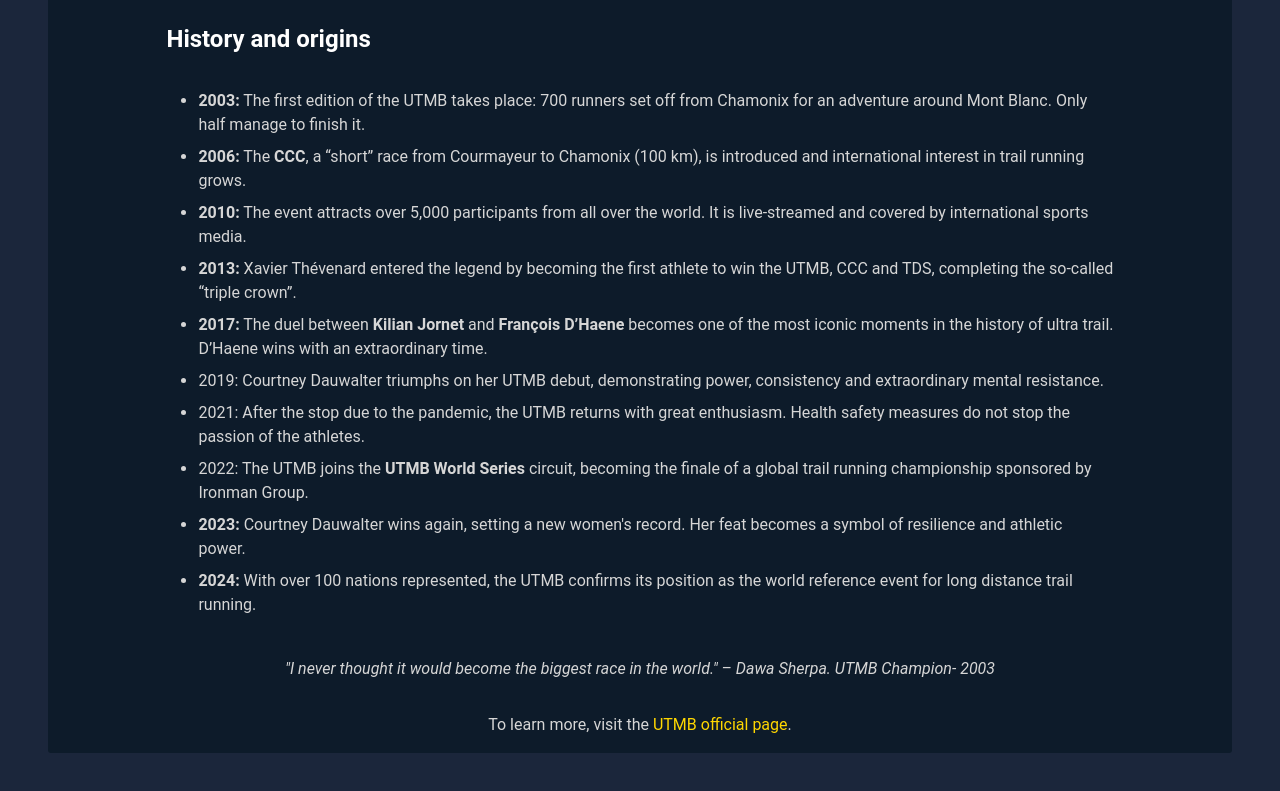
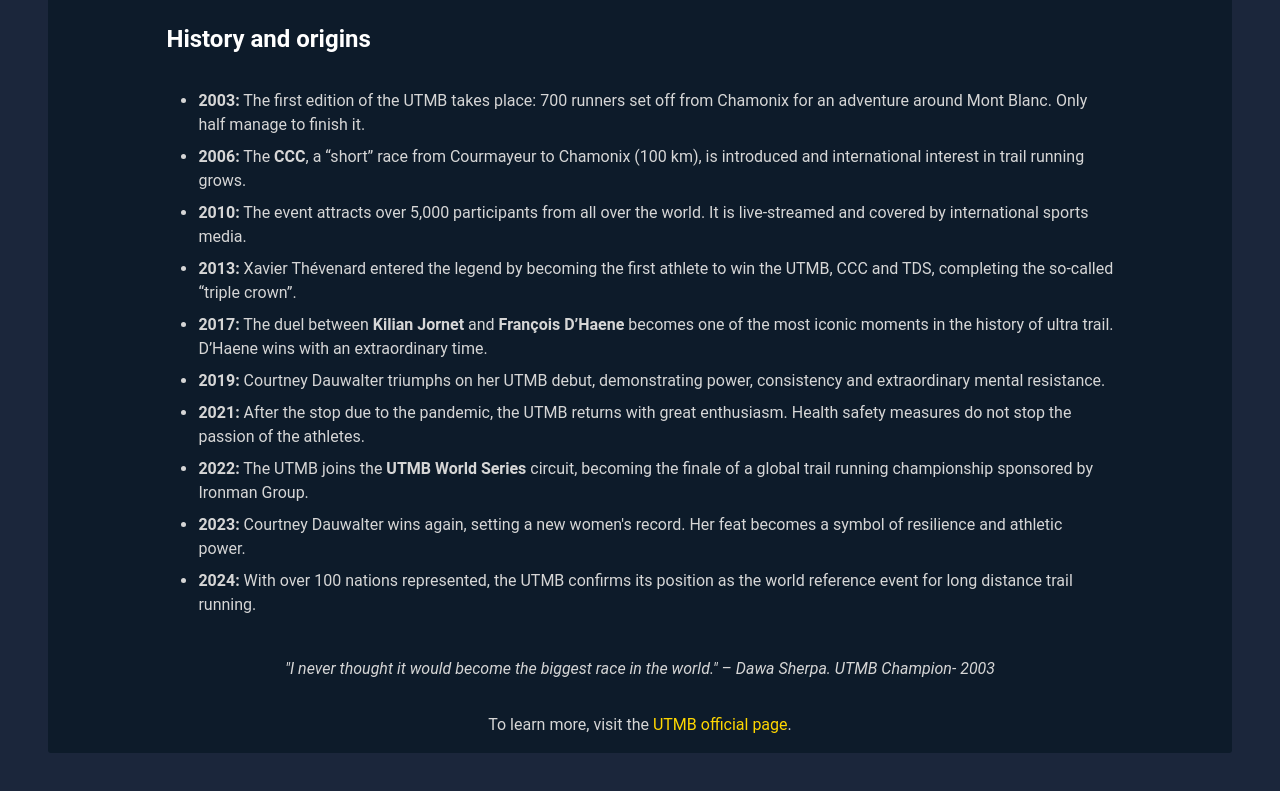
Before and after one commit to matteocolombo-dev/Tribute-Page-Project, a plain HTML site: page index.html in a window 1280 px wide. Shown: the part 747-1538 px from the top of the page. Drawn offline with Linux system fonts and the light colour scheme.

Commit message:
Fix files HTML

```diff
--- a/index.html
+++ b/index.html
@@ -26,10 +26,10 @@
           <li><strong>2010:</strong> The event attracts over 5,000 participants from all over the world. It is live-streamed and covered by international sports media.</li>
           <li><strong>2013:</strong> Xavier Thévenard entered the legend by becoming the first athlete to win the UTMB, CCC and TDS, completing the so-called “triple crown”.</li>
           <li><strong>2017:</strong> The duel between <strong>Kilian Jornet</strong> and <strong>François D’Haene</strong> becomes one of the most iconic moments in the history of ultra trail. D’Haene wins with an extraordinary time.</li>
-          <li>2019:<strong></strong> Courtney Dauwalter triumphs on her UTMB debut, demonstrating power, consistency and extraordinary mental resistance.</li>
-          <li>2021: <strong></strong> After the stop due to the pandemic, the UTMB returns with great enthusiasm. Health safety measures do not stop the passion of the athletes.</li>
-          <li>2022: <strong></strong>The UTMB joins the <strong>UTMB World Series</strong> circuit, becoming the finale of a global trail running championship sponsored by Ironman Group.</li>
-          <li><strong>2023: </strong> Courtney Dauwalter wins again, setting a new women's record. Her feat becomes a symbol of resilience and athletic power.</li>
+          <li><strong>2019:</strong> Courtney Dauwalter triumphs on her UTMB debut, demonstrating power, consistency and extraordinary mental resistance.</li>
+          <li><strong>2021:</strong> After the stop due to the pandemic, the UTMB returns with great enthusiasm. Health safety measures do not stop the passion of the athletes.</li>
+          <li><strong>2022:</strong> The UTMB joins the <strong>UTMB World Series</strong> circuit, becoming the finale of a global trail running championship sponsored by Ironman Group.</li>
+          <li><strong>2023:</strong> Courtney Dauwalter wins again, setting a new women's record. Her feat becomes a symbol of resilience and athletic power.</li>
           <li><strong>2024:</strong> With over 100 nations represented, the UTMB confirms its position as the world reference event for long distance trail running.</li>
         </ul>
         <blockquote cite="https://utmb.world/legends">
```
